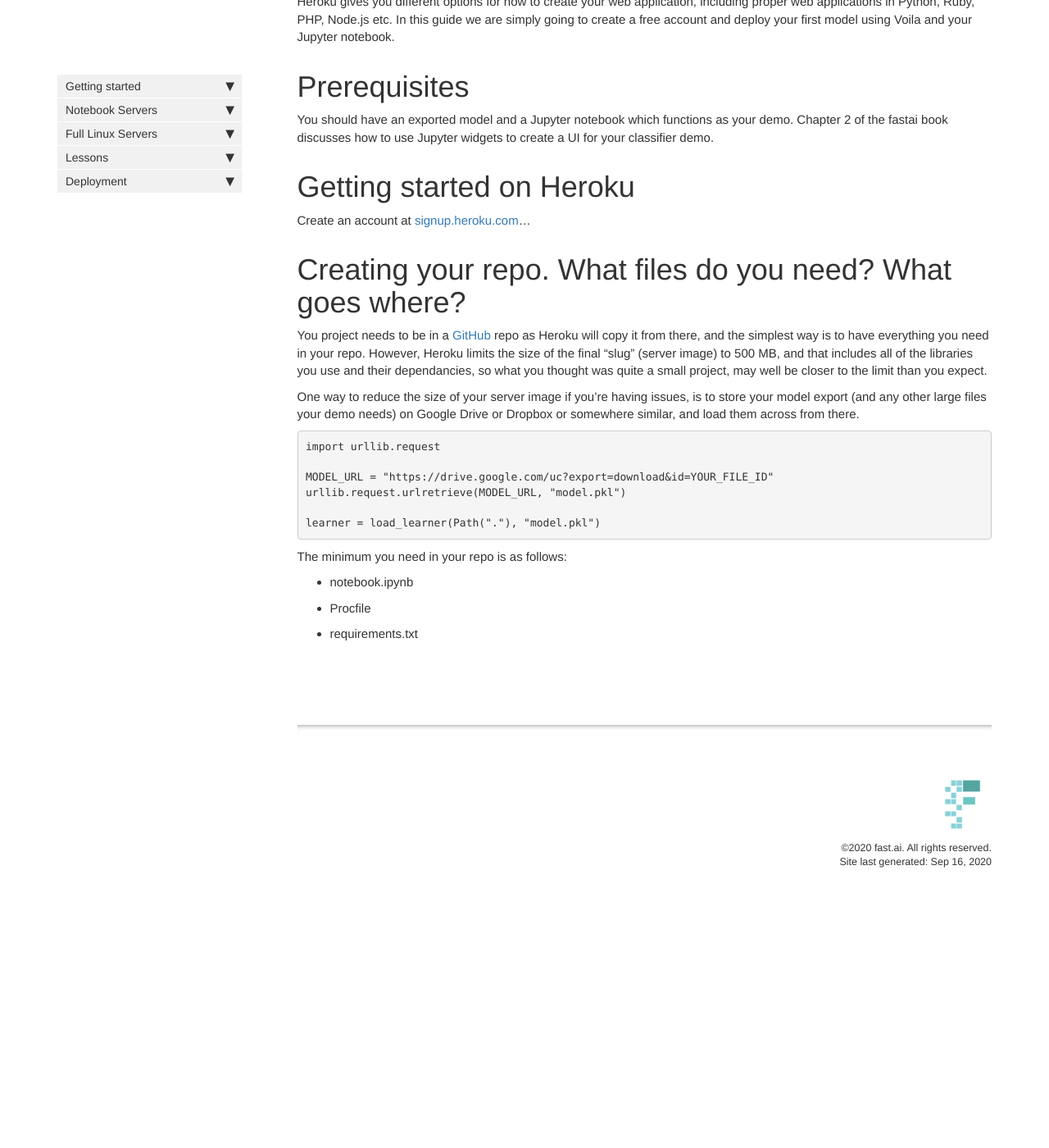
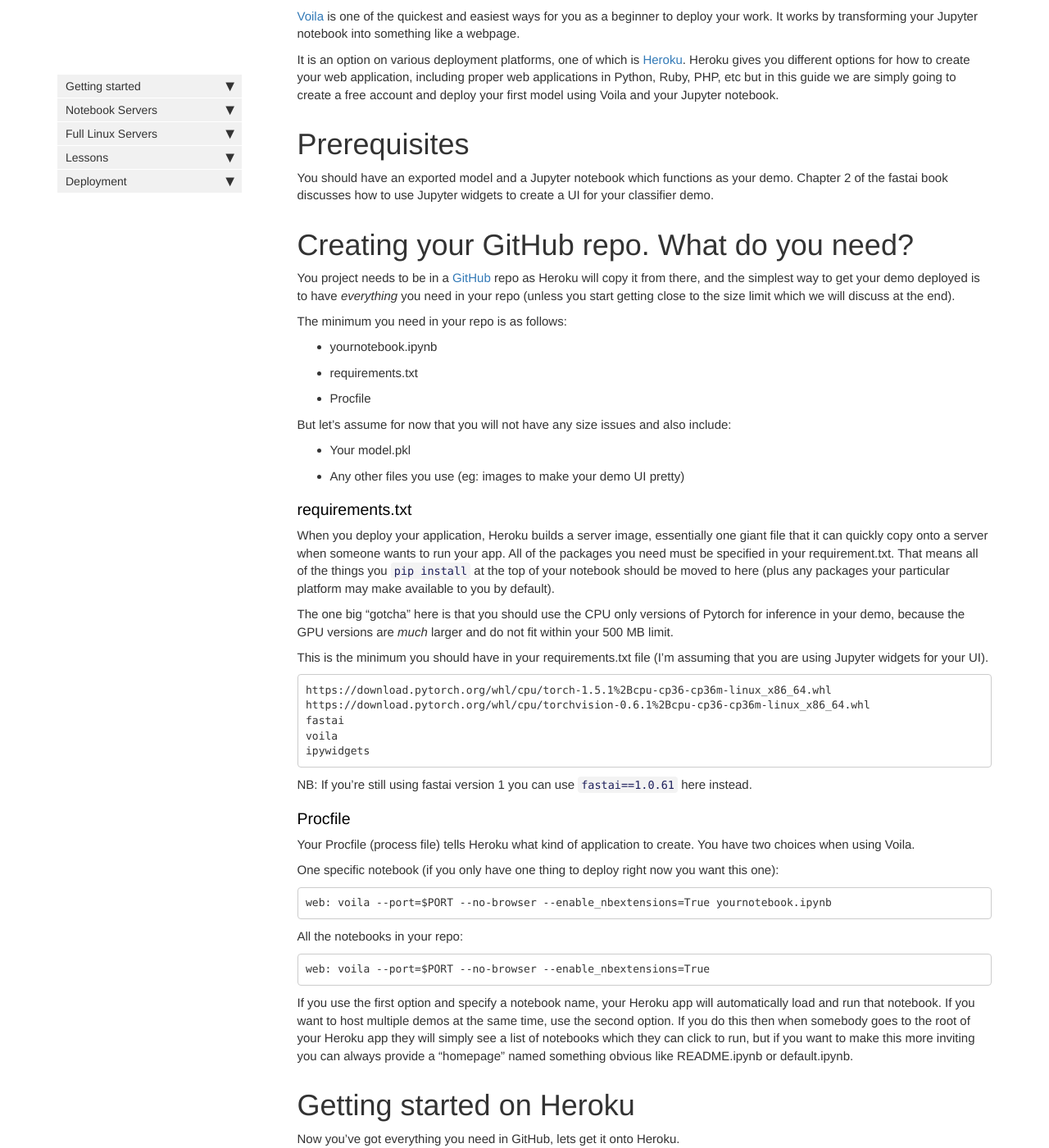
Before and after one commit to fastai/course20, a Jekyll site: the page built from docs/deployment_heroku_voila.md, in a window 1280 px wide and 1400 px high, scrolled down 303 px. Shown: the whole window at 82% size. Built offline with Jekyll 4.4.1, drawn with Linux system fonts in a browser that asks for light colours; nearby versions of some CDN libraries; our own code applies the rules of GitHub Pages for plain Markdown files; comment, search, counter and statistics services are not loaded; before the commit the page ends 1414 px from its top, so only the background shows below that; some of the changed text lies outside the part shown.

Commit message:
Update deployment_heroku_voila.md

````diff
--- a/docs/deployment_heroku_voila.md
+++ b/docs/deployment_heroku_voila.md
@@ -3,24 +3,79 @@
 [Voila](https://voila.readthedocs.io/) is one of the quickest and easiest ways for you as a beginner to deploy your work.
 It works by transforming your Jupyter notebook into something like a webpage.
 
-It is an option on various deployment platforms, one of which is [Heroku](http://www.heroku.com).
-
-Heroku gives you different options for how to create your web application, including proper web applications in Python, Ruby, PHP, Node.js etc.
-In this guide we are simply going to create a free account and deploy your first model using Voila and your Jupyter notebook.
+It is an option on various deployment platforms, one of which is [Heroku](http://www.heroku.com). Heroku gives you different options for how
+to create your web application, including proper web applications in Python, Ruby, PHP, etc but in this guide we are simply going to create a
+free account and deploy your first model using Voila and your Jupyter notebook.
 
 # Prerequisites
 
 You should have an exported model and a Jupyter notebook which functions as your demo. Chapter 2 of the fastai book discusses how to use Jupyter widgets to create a UI for your classifier demo.
 
+# Creating your GitHub repo. What do you need?
+
+You project needs to be in a [GitHub](https://github.com/) repo as Heroku will copy it from there, and the simplest way to get your demo deployed is to have *everything* you need in your repo (unless you start getting close to the size limit which we will discuss at the end).
+
+The minimum you need in your repo is as follows:
+- yournotebook.ipynb
+- requirements.txt
+- Procfile
+
+But let's assume for now that you will not have any size issues and also include:
+- Your model.pkl
+- Any other files you use (eg: images to make your demo UI pretty)
+
+### requirements.txt
+
+When you deploy your application, Heroku builds a server image, essentially one giant file that it can quickly copy onto a server when someone wants to run your app. All of the packages you need must be specified in your requirement.txt. That means all of the things you `pip install` at the top of your notebook should be moved to here (plus any packages your particular platform may make available to you by default).
+
+The one big "gotcha" here is that you should use the CPU only versions of Pytorch for inference in your demo, because the GPU versions are *much* larger and do not fit within your 500 MB limit.
+
+This is the minimum you should have in your requirements.txt file (I'm assuming that you are using Jupyter widgets for your UI).
+
+```
+https://download.pytorch.org/whl/cpu/torch-1.5.1%2Bcpu-cp36-cp36m-linux_x86_64.whl
+https://download.pytorch.org/whl/cpu/torchvision-0.6.1%2Bcpu-cp36-cp36m-linux_x86_64.whl
+fastai
+voila
+ipywidgets
+```
+
+NB: If you're still using fastai version 1 you can use `fastai==1.0.61` here instead.
+
+### Procfile
+
+Your Procfile (process file) tells Heroku what kind of application to create. You have two choices when using Voila.
+
+One specific notebook (if you only have one thing to deploy right now you want this one):
+```
+web: voila --port=$PORT --no-browser --enable_nbextensions=True yournotebook.ipynb
+```
+
+All the notebooks in your repo:
+```
+web: voila --port=$PORT --no-browser --enable_nbextensions=True
+```
+
+If you use the first option and specify a notebook name, your Heroku app will automatically load and run that notebook. If you want to host multiple demos at the same time, use the second option. If you do this then when somebody goes to the root of your Heroku app they will simply see a list of notebooks which they can click to run, but if you want to make this more inviting you can always provide a "homepage" named something obvious like README.ipynb or default.ipynb.
+
 # Getting started on Heroku
 
-Create an account at [signup.heroku.com](http://signup.heroku.com/)...
+Now you've got everything you need in GitHub, lets get it onto Heroku.
 
-# Creating your repo. What files do you need? What goes where?
+- Create an account at [signup.heroku.com](http://signup.heroku.com/)
+- Once logged in you will be taken to your [dashboard](https://dashboard.heroku.com/apps), click `Create new app`
+- Give it a name (this will be part of your URL), pick the region closest to you and click `Create app`
+- On the next screen ignore the pipeline section at the top, and under "Deployment method" choose `GitHub` and then click the purple `Connect to GitHub` button which appears underneath.
+- Once connected it will ask you for a repository to connect to. Enter your repo name here, click `Search` and then `Connect`
+- You should then see a section titled "App connected to GitHub", followed by 2 sections where you can choose between automatic or manual deployment of a particular branch. If you are a beginner, we recommend automatic deployment of your master branch. This means it will automatically update your Heroku app if you make changes to your notebook in GitHub.
 
-You project needs to be in a [GitHub](https://github.com/) repo as Heroku will copy it from there, and the simplest way is to have everything you need in your repo. However, Heroku limits the size of the final "slug" (server image) to 500 MB, and that includes all of the libraries you use and their dependancies, so what you thought was quite a small project, may well be closer to the limit than you expect.
+If you press the `Deploy Branch` button now you'll see a build progress list as it gathers all of the libraries you need and compliles the server image we talked about earlier. Expect this to take a couple of minutes. Eventually you should see "https://yourappname.herokuapp.com/ deployed to Heroku" and your app is now ready to share with the world.
 
-One way to reduce the size of your server image if you're having issues, is to store your model export (and any other large files your demo needs) on Google Drive or Dropbox or somewhere similar, and load them across from there.
+# 500 MB "slug" limit
+
+Heroku limits the size of the final "slug" as they call it (the server image they create) to 500 MB, and that includes all of the libraries you use along with all of *their* dependancies, so what you thought was quite a small project, may well be closer to the limit than you expected.
+
+Most basic beginner projects should be fine but if you do need to reduce the size of your server image (especially once you start hosting multiple demo projects), you can store your model exports (and any other large files) on Google Drive or Dropbox or somewhere similar, and load them across from there.
 
 ``` Python
 import urllib.request
@@ -31,7 +86,6 @@
 learner = load_learner(Path("."), "model.pkl")
 ```
 
-The minimum you need in your repo is as follows:
-- notebook.ipynb
-- Procfile
-- requirements.txt
+# And finally
+
+Don't forget to post your work on the [forum](https://forums.fast.ai/) in the [Share your V2 projects here](https://forums.fast.ai/t/share-your-v2-projects-here/65757/224) thread!
````
